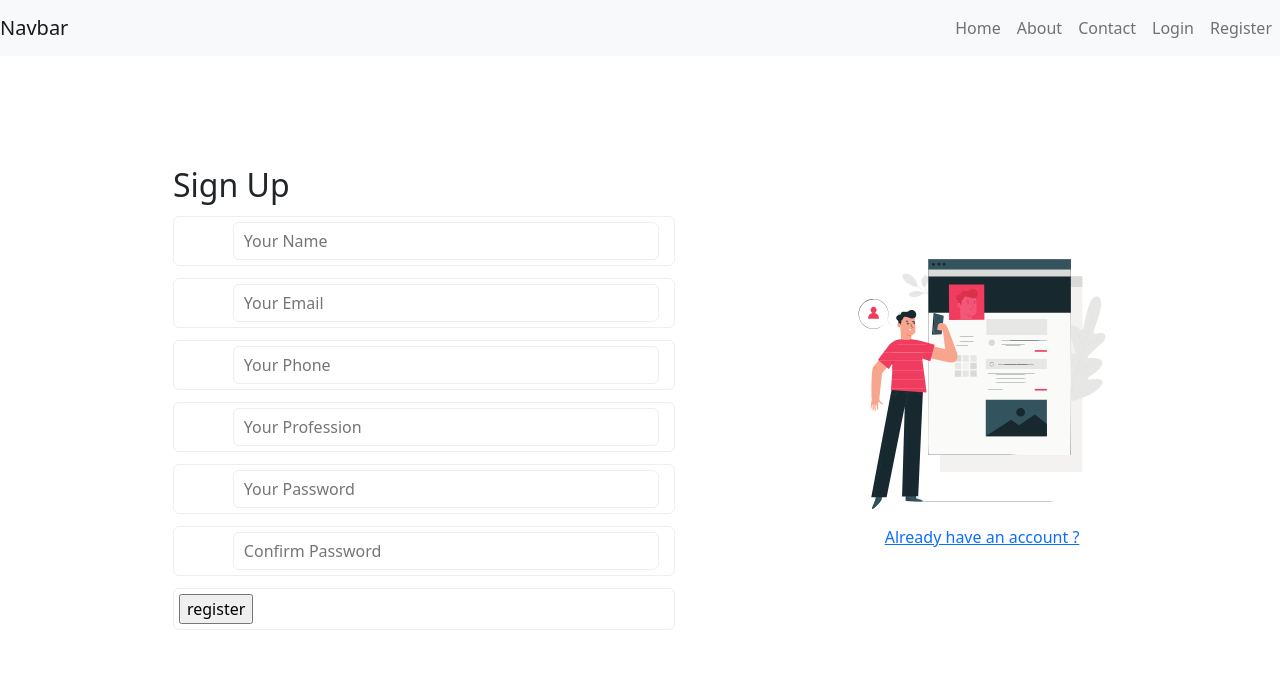
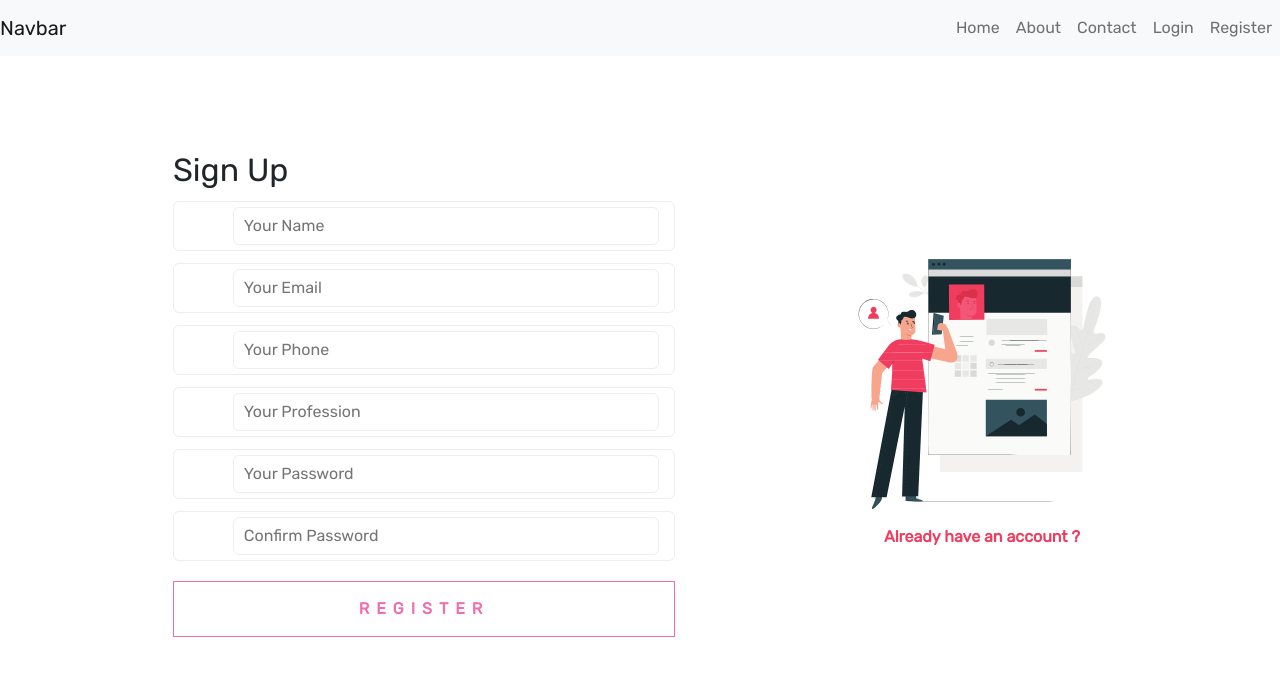
Before and after one commit to Shaikhfaruk/MERN-stack-new, a React (Create React App) app in the folder client/: page /signup in a window 1280 px wide. Shown: the top 676 px of the page. Built offline with nearby package versions, Linux system fonts and the light colour scheme.

Commit message:
SignUP Button Added

```diff
--- a/client/src/App.css
+++ b/client/src/App.css
@@ -1,3 +1,10 @@
+@import url("https://fonts.googleapis.com/css2?family=Rubik&display=swap");
+
 h1 {
   color: #fc99ad;
 }
+body {
+  font-family: "Rubik", sans-serif;
+  margin: 0px;
+  box-sizing: border-box;
+}
--- a/client/src/pages/Signup.js
+++ b/client/src/pages/Signup.js
@@ -20,7 +20,7 @@ const Signup = () => {
                   type="text"
                   name="name"
                   id="name"
-                  autocomplete="off"
+                  autoComplete="off"
                   placeholder="Your Name"
                 />
               </div>
@@ -34,7 +34,7 @@ const Signup = () => {
                   type="email"
                   name="email"
                   id="email"
-                  autocomplete="off"
+                  autoComplete="off"
                   placeholder="Your Email"
                 />
               </div>
@@ -48,7 +48,7 @@ const Signup = () => {
                   type="number"
                   name="phone"
                   id="phone"
-                  autocomplete="off"
+                  autoComplete="off"
                   placeholder="Your Phone"
                 />
               </div>
@@ -62,7 +62,7 @@ const Signup = () => {
                   type="text"
                   name="work"
                   id="work"
-                  autocomplete="off"
+                  autoComplete="off"
                   placeholder="Your Profession"
                 />
               </div>
@@ -76,7 +76,7 @@ const Signup = () => {
                   type="password"
                   name="password"
                   id="password"
-                  autocomplete="off"
+                  autoComplete="off"
                   placeholder="Your Password"
                 />
               </div>
@@ -90,11 +90,11 @@ const Signup = () => {
                   type="password"
                   name="cpassword"
                   id="cpassword"
-                  autocomplete="off"
+                  autoComplete="off"
                   placeholder="Confirm Password"
                 />
               </div>
-              <div className="form-group form-button">
+              <div className=" form-button">
                 <input
                   type="submit"
                   name="signup"
@@ -103,6 +103,9 @@ const Signup = () => {
                   value="register"
                 />
               </div>
+              <Link to="/login" className="signup-mobile-link">
+                Already have an account ?
+              </Link>
             </form>
           </div>
           <div className="signup-image">
@@ -110,8 +113,7 @@ const Signup = () => {
               <img src={SignupPic} alt="signupImage" />
             </figure>
             <Link to="/login" className="signup-image-link">
-              {" "}
-              Already have an account ?{" "}
+              Already have an account ?
             </Link>
           </div>
         </div>
--- a/client/src/styles/signup.css
+++ b/client/src/styles/signup.css
@@ -43,3 +43,67 @@ label {
   padding: 0 10px;
   width: 11%;
 }
+.signup-mobile-link,
+.signup-image-link {
+  text-decoration: none;
+  color: #f03d5f;
+  font-weight: 600;
+}
+@media (max-width: 571px) {
+  .signup-image {
+    display: none;
+  }
+  .signup-form {
+    width: 90%;
+  }
+}
+@media (min-width: 571px) {
+  .signup-mobile-link {
+    display: none;
+  }
+}
+
+/* button styling */
+.form-button {
+  margin: 20px 0;
+}
+
+.form-button input {
+  background: none;
+  color: var(--color);
+  transition: 0.25s;
+  width: 100%;
+  font-weight: 700;
+  letter-spacing: 7px;
+  height: 7vh;
+  border: 1px solid var(--color);
+  text-transform: uppercase;
+}
+.form-button input:hover,
+.form-button input:focus {
+  border-color: var(--hover);
+  color: var(--hover);
+}
+.form-button input {
+  --color: #ef6eae;
+  --hover: #ef8f6e;
+}
+
+.form-button input:hover,
+.form-button input:focus {
+  -webkit-animation: form-button 1s;
+  animation: form-button 1s;
+  box-shadow: 0 0 0 2em rgba(255, 255, 255, 0);
+}
+
+@-webkit-keyframes form-button {
+  0% {
+    box-shadow: 0 0 0 0 var(--hover);
+  }
+}
+
+@keyframes form-button {
+  0% {
+    box-shadow: 0 0 0 0 var(--hover);
+  }
+}
```
